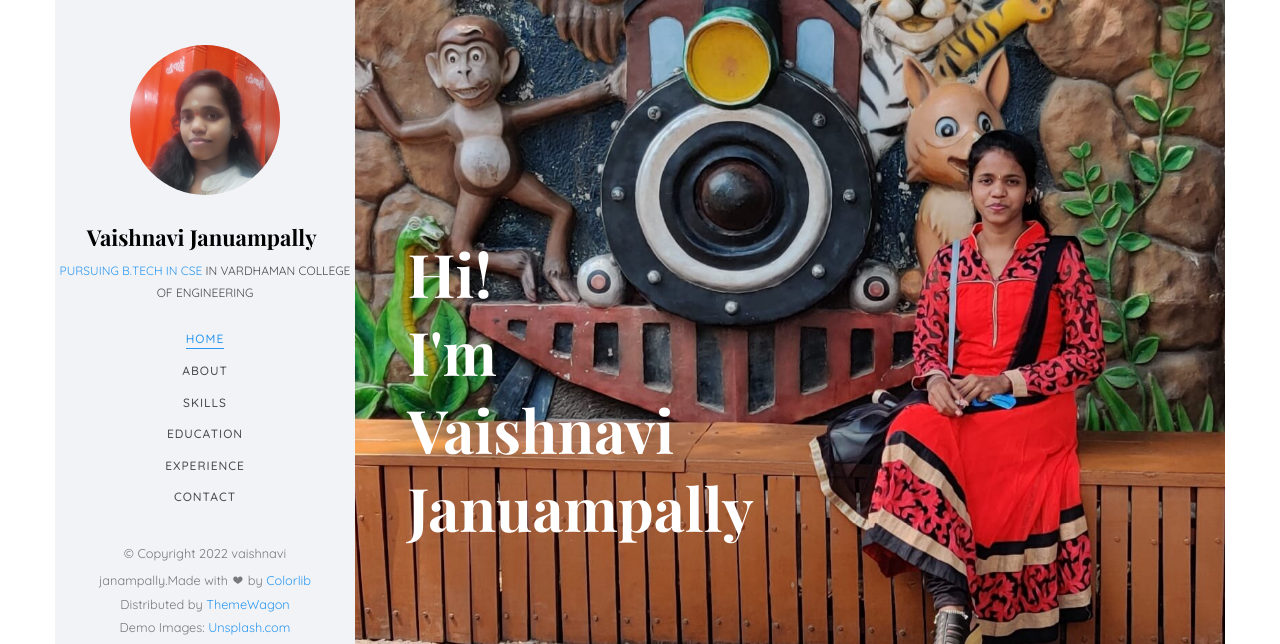
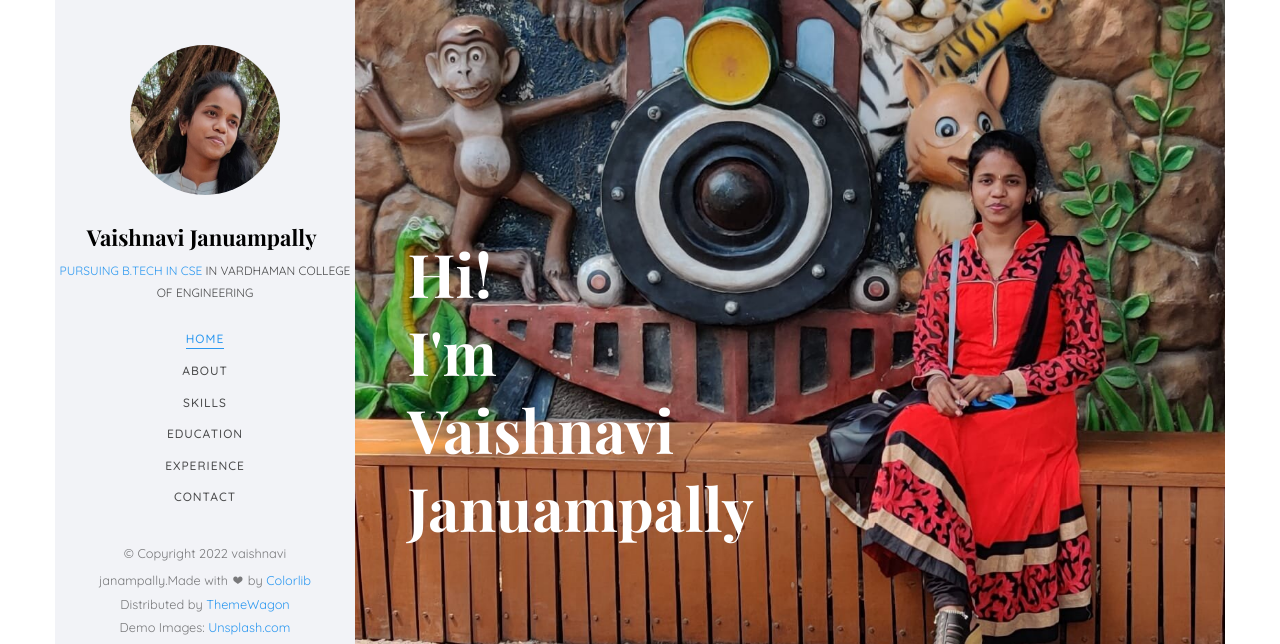
Before and after one commit to vaishnavijanampally/vaishnavi_portfolio, a plain HTML site: page index.html in a window 1280 px wide. Shown: the top 644 px of the page. Drawn offline with nearby package versions, Linux system fonts and the light colour scheme; files whose address does not match are found by name; a web font is replaced by a local one.

Commit message:
Update index.html

```diff
--- a/index.html
+++ b/index.html
@@ -56,7 +56,7 @@
 		<a href="#" class="js-colorlib-nav-toggle colorlib-nav-toggle" data-toggle="collapse" data-target="#navbar" aria-expanded="false" aria-controls="navbar"><i></i></a>
 		<aside id="colorlib-aside" role="complementary" class="border js-fullheight">
 			<div class="text-center">
-				<div class="author-img" style="background-image: url(images/about.jpg);"></div>
+				<div class="author-img" style="background-image: url(images/Myphoto2.jpg);"></div>
 				<h1 id="colorlib-logo"><a href="index.html">Vaishnavi Januampally</a></h1>
 				<span class="position"><a href="#">Pursuing B.Tech in CSE </a> in Vardhaman College of Engineering</span>
 			</div>
```
